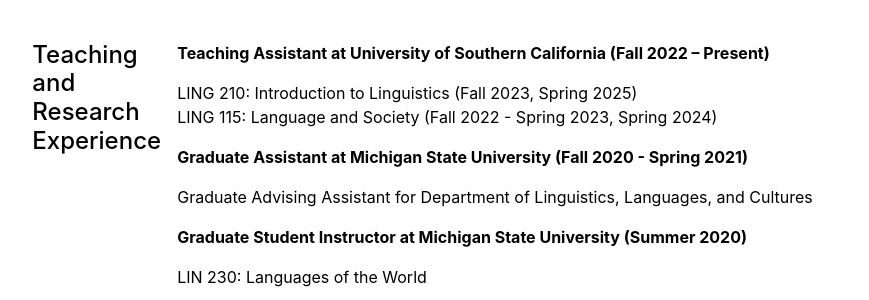
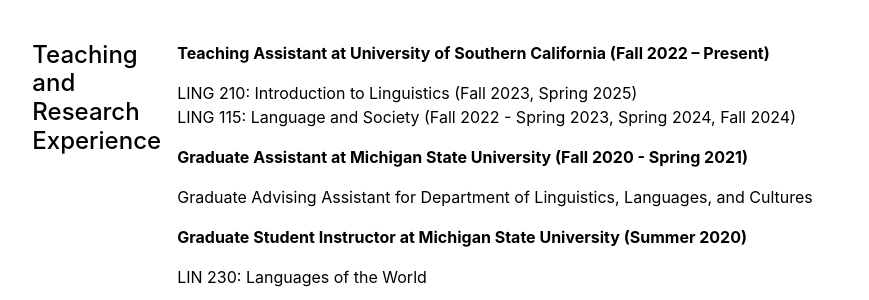
Before and after one commit to darbygrachek/darbygrachek.github.io, a Jekyll site: the page built from cv.md, in a window 1280 px wide. Shown: the part 799-1099 px from the top of the page, without its empty margins (197-1066 px from the left). Built offline with Jekyll 4.4.1, drawn with Linux system fonts in a browser that asks for light colours.

Commit message:
Update academic-experience.yml

```diff
--- a/_data/cv/academic-experience.yml
+++ b/_data/cv/academic-experience.yml
@@ -2,7 +2,7 @@
   #date: 'Fall 2022 – Spring 2025'
   description: |
     LING 210: Introduction to Linguistics (Fall 2023, Spring 2025)<br>
-    LING 115: Language and Society (Fall 2022 - Spring 2023, Spring 2024)
+    LING 115: Language and Society (Fall 2022 - Spring 2023, Spring 2024, Fall 2024)
 
 - title: 'Graduate Assistant at Michigan State University (Fall 2020 - Spring 2021)'
   #date: ''
```
